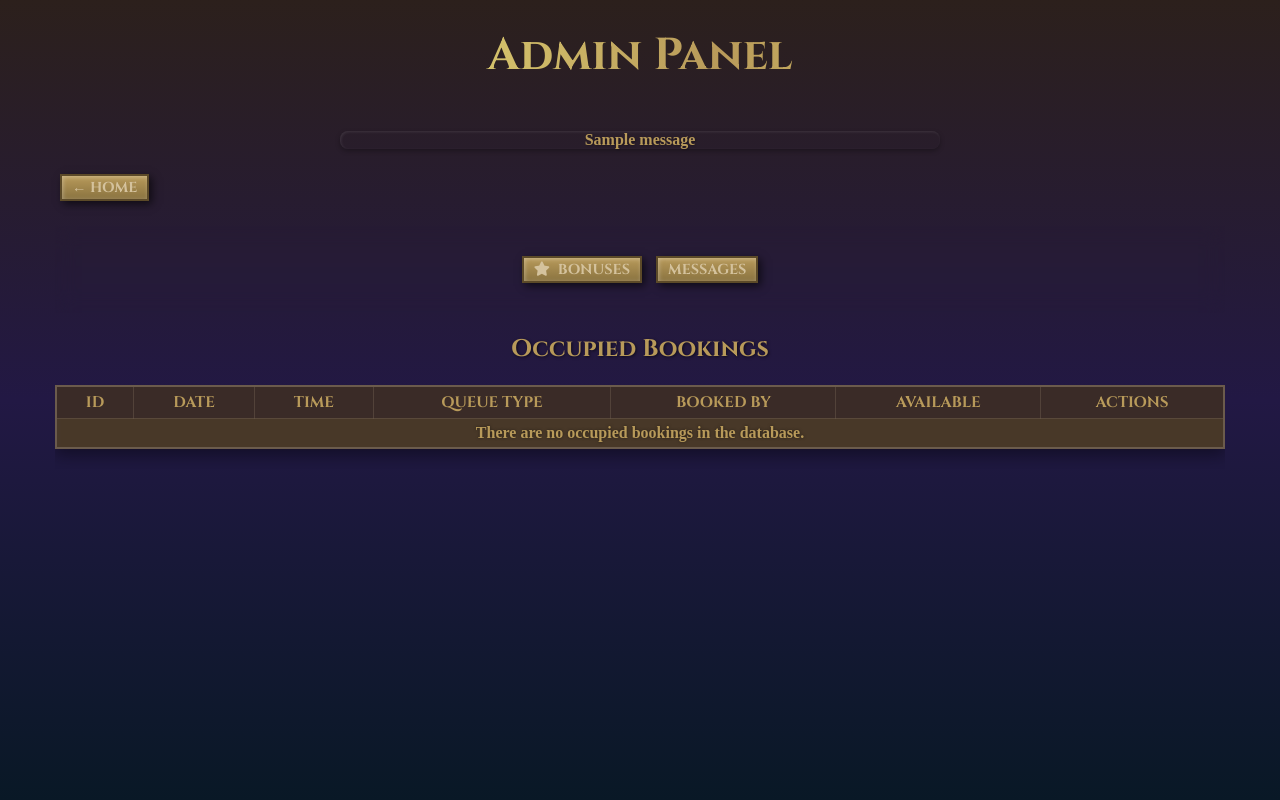
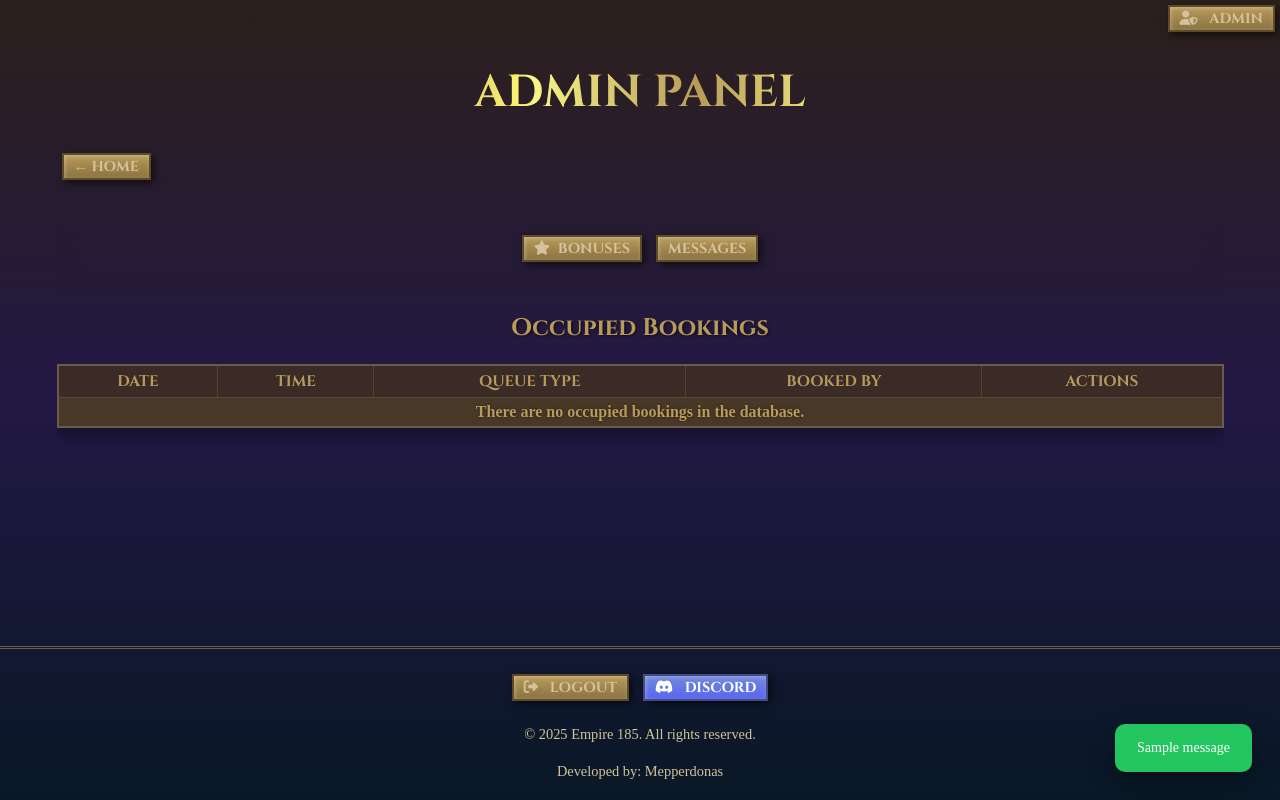
Before and after one commit to MEPPERDONAS/185_reservas, a Flask app: page /admin in a window 1280 px wide. Run offline with Flask 3, Linux system fonts and the light colour scheme; the visitor is signed in with stand-in values (Sample User, id 1); tables that the repository leaves empty hold one stand-in row (values such as "Sample post"); one stand-in notice (Sample message) is shown; some libraries are stand-ins or nearby versions.

Commit message:
toast notifications

```diff
--- a/static/script.js
+++ b/static/script.js
@@ -1,35 +1,19 @@
-// ── Nombre guardado entre sesiones ───────────────────────────
 let savedUserName = localStorage.getItem('bookedByName') || '';
 
-// ── Toast notification ────────────────────────────────────────
 function showToast(message, type = 'success') {
-    document.querySelectorAll('.toast-notification').forEach(t => t.remove());
-    const toast = document.createElement('div');
-    toast.className = 'toast-notification';
-    toast.textContent = message;
-    const bg = type === 'success' ? '#22c55e' : type === 'error' ? '#ef4444' : '#3b82f6';
-    toast.style.cssText = `
-        position:fixed; bottom:28px; right:28px; z-index:99999;
-        padding:14px 22px; border-radius:10px; color:white;
-        font-size:14px; font-weight:500; background:${bg};
-        box-shadow:0 8px 24px rgba(0,0,0,0.35); max-width:340px;
-        line-height:1.4; pointer-events:none;
-        animation: toastIn 0.3s ease, toastOut 0.4s ease 2.6s forwards;
-    `;
-    document.body.appendChild(toast);
-    setTimeout(() => toast.remove(), 3200);
+    const toast = document.getElementById('toast-notification');
+    const fresh = toast.cloneNode(true);
+    toast.parentNode.replaceChild(fresh, toast);
+
+    fresh.textContent = message;
+    fresh.className = `toast-notification ${type}`;
+
+    clearTimeout(fresh._hideTimeout);
+    fresh._hideTimeout = setTimeout(() => {
+        fresh.classList.add('hidden');
+    }, 3000);
 }
 
-const _toastStyle = document.createElement('style');
-_toastStyle.textContent = `
-    @keyframes toastIn  { from{transform:translateY(16px);opacity:0} to{transform:translateY(0);opacity:1} }
-    @keyframes toastOut { to{transform:translateY(10px);opacity:0} }
-    td.slot.available        { cursor: pointer; }
-    td.slot.available:hover  { filter: brightness(1.12); }
-    td.slot.slot-loading     { opacity: 0.6 !important; pointer-events: none !important; }
-    tr.highlight-row td      { background: rgba(250,204,21,0.2) !important; transition: background 0.5s; }
-`;
-document.head.appendChild(_toastStyle);
 
 function attachSlotListeners() {
     document.querySelectorAll('td.slot.available').forEach(cell => {
@@ -86,7 +70,7 @@ function handleSlotClick(cell) {
                     '      title="Cancel this booking">&#x2716;</span>';
                 const xBtn = cell.querySelector('.cancel-x');
                 if (xBtn) attachCancelX(xBtn);
-                showToast('✅ [' + queue.toUpperCase() + '] booked for ' + trimmedName, 'success');
+                showToast('Booked Confirmed for ' + queue.toUpperCase(), 'success');
             } else {
                 revertCell(cell, originalHTML, originalClasses);
                 showToast(data.message || 'This slot is no longer available.', 'error');
@@ -104,10 +88,7 @@ function revertCell(cell, originalHTML, originalClasses) {
     cell.removeAttribute('data-listener-attached');
     attachSlotListeners();
 }
-
-// ════════════════════════════════════════════════════════════
 //  CANCEL BOOKINGS
-// ════════════════════════════════════════════════════════════
 function attachCancelX(xButton) {
     xButton.addEventListener('click', function (e) {
         e.stopPropagation();
@@ -305,7 +286,7 @@ document.addEventListener('DOMContentLoaded', function () {
                         cell.removeAttribute('data-listener-attached');
                         attachSlotListeners();
                     }
-                    showToast('✅ Booking cancelled successfully.', 'success');
+                    showToast('Booking cancelled successfully.', 'success');
                 } else {
                     cancelMessage.style.color = 'red';
                     cancelMessage.textContent = 'Error: ' + result.message;
@@ -322,3 +303,19 @@ document.addEventListener('DOMContentLoaded', function () {
     document.querySelectorAll('.cancel-x').forEach(function (xBtn) { attachCancelX(xBtn); });
 
 });
+
+document.addEventListener('DOMContentLoaded', () => {
+    const flashData = document.getElementById('flash-data');
+    if (!flashData) return;
+
+    flashData.querySelectorAll('span').forEach((el, i) => {
+        const category = el.dataset.category;
+        const message = el.dataset.message;
+
+        const type = category === 'error' ? 'error'
+            : category === 'warning' ? 'info'
+                : 'success';
+
+        setTimeout(() => showToast(message, type), i * 400);
+    });
+});
--- a/static/style.css
+++ b/static/style.css
@@ -101,7 +100,7 @@ h3 {
 
 .container {
     width: 100%;
-    max-width: 1200px;
+    max-width: 95%;
     margin: 0 auto;
     padding: 0 15px;
     box-sizing: border-box;
@@ -594,6 +593,61 @@ tbody tr:nth-child(even) {
     animation: current-slot-pulse 2.5s infinite ease-in-out;
 }
 
+.toast-notification {
+    position: fixed;
+    bottom: 28px;
+    right: 28px;
+    z-index: 99999;
+    padding: 14px 22px;
+    border-radius: 10px;
+    color: white;
+    font-size: 14px;
+    font-weight: 500;
+    box-shadow: 0 8px 24px rgba(0, 0, 0, 0.35);
+    max-width: 340px;
+    line-height: 1.4;
+    pointer-events: none;
+    animation: toastIn 0.4s ease, toastOut 0.4s ease 10s forwards;
+}
+
+.toast-notification.hidden {
+    display: block;
+}
+
+.toast-notification.success {
+    background: #22c55e;
+}
+
+.toast-notification.error {
+    background: #ef4444;
+}
+
+.toast-notification.info {
+    background: #3b82f6;
+}
+
+@keyframes toastIn {
+    from {
+        opacity: 0;
+        transform: translateY(16px);
+    }
+
+    to {
+        opacity: 1;
+        transform: translateY(0);
+    }
+}
+
+@keyframes toastOut {
+    from {
+        opacity: 1;
+    }
+
+    to {
+        opacity: 0;
+    }
+}
+
 @keyframes current-slot-pulse {
 
     0%,
@@ -1327,6 +1386,10 @@ button.toggle-btn .fa-toggle-off {
 main {
     padding-left: 10px;
     padding-right: 10px;
+    width: -webkit-fill-available;
+    position: relative;
+    display: block;
+    justify-items: center;
 }
 
 
--- a/templates/admin.html
+++ b/templates/admin.html
@@ -1,32 +1,11 @@
-<!DOCTYPE html>
-<html lang="en">
+{% extends "base.html" %}
 
-</html>
+{% block title %}Admin Panel{% endblock %}
 
-<head>
-    <meta charset="UTF-8">
-    <meta name="viewport" content="width=device-width, initial-scale=1.0">
-    <title>Admin Panel - Bookings</title>
-    <link rel="stylesheet" href="https://cdnjs.cloudflare.com/ajax/libs/font-awesome/6.5.2/css/all.min.css"
-        integrity="sha512-SnH5WK+bZxgPHs44uWIX+LLJAJ9/2PkPKZ5QiAj6Ta86w+fsb2TkcmfRyVX3pBnMFcV7oQPJkl9QevSCWr3W6A=="
-        crossorigin="anonymous" referrerpolicy="no-referrer" />
-    <link rel="stylesheet" href="{{ url_for('static', filename='style.css') }}">
-</head>
+{% block page_heading %} ADMIN PANEL {% endblock %}
+{% block content %}
 
-<body>
 <div class="container">
-        <h1>Admin Panel</h1>
-
-        {% with messages = get_flashed_messages(with_categories=true) %}
-        {% if messages %}
-        <ul class="flashes" style="list-style: none; padding: 0;">
-            {% for category, message in messages %}
-            <li class="{{ category }} flash-message">{{ message }}</li>
-            {% endfor %}
-        </ul>
-        {% endif %}
-        {% endwith %}
-
     <a href="{{ url_for('index') }}" class="back-link nav-button">&larr; Home</a>
 
     <div class="admin-links">
@@ -39,24 +18,20 @@
         <table>
             <thead>
                 <tr>
-                        <th>ID</th>
                     <th>Date</th>
                     <th>Time</th>
                     <th>Queue Type</th>
                     <th>Booked By</th>
-                        <th>Available</th>
                     <th>Actions</th>
                 </tr>
             </thead>
             <tbody>
                 {% for booking in all_bookings %}
                 <tr>
-                        <td>{{ booking.id }}</td>
                     <td>{{ booking.booking_date }}</td>
                     <td>{{ booking.time_slot }}</td>
                     <td>{{ booking.queue_type | capitalize }}</td>
                     <td>{% if booking.booked_by %}{{ booking.booked_by }}{% else %}N/A{% endif %}</td>
-                        <td>{% if booking.available %}Yes{% else %}No{% endif %}</td>
                     <td class="action-buttons">
                         <a href="{{ url_for('edit_booking', booking_id=booking.id) }}" class="edit-btn"
                             title="Edit booking">
@@ -81,6 +56,6 @@
         </table>
     </div>
 </div>
-</body>
+<script src="{{ url_for('static', filename='script.js') }}"></script>
 
-</html>
+{% endblock %}
--- a/templates/base.html
+++ b/templates/base.html
@@ -26,21 +26,22 @@
     <main>
         {% with messages = get_flashed_messages(with_categories=true) %}
         {% if messages %}
-        <ul class="flashes">
+        <div id="flash-data" style="display:none">
             {% for category, message in messages %}
-            <li class="{{ category }}">{{ message }}</li>
+            <span data-category="{{ category }}" data-message="{{ message }}"></span>
             {% endfor %}
-        </ul>
+        </div>
         {% endif %}
         {% endwith %}
 
         {% block content %}{% endblock %}
     </main>
-
+    <!-- Toast Notification -->
+    <div id="toast-notification" class="toast-notification hidden"></div>
     <footer class="main-footer">
         <div class="footer-content">
             <div class="footer-buttons">
-                {% if session.get('logged_in') %}
+                {% if session.get('role')== 'admin' %}
                 <a href="{{ url_for('logout') }}" class="nav-button">
                     <i class="fas fa-sign-out-alt"></i> Logout
                 </a>
@@ -49,8 +50,6 @@
                     <i class="fas fa-sign-in-alt"></i> Login
                 </a>
                 {% endif %}
-
-                {# Botón de Discord - se mantiene en el footer #}
                 <a href="https://discord.gg/KjB5rFnm" target="_blank" class="nav-button discord-button">
                     <i class="fab fa-discord"></i> Discord
                 </a>
@@ -61,8 +60,7 @@
 
         </div>
     </footer>
-    {#
-    <script src="{{ url_for('static', filename='script.js') }}"></script> #}
 </body>
 
+
 </html>
```
Also changed, not shown: other parts of static/style.css (+40 -43 lines). Lines whose indentation alone changed are shown as unchanged.
